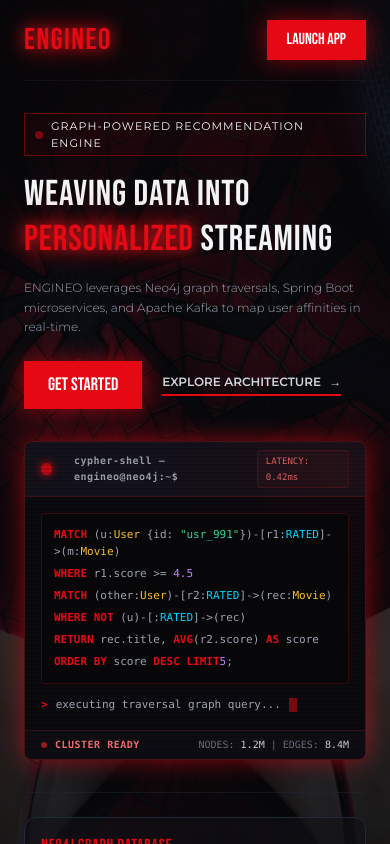
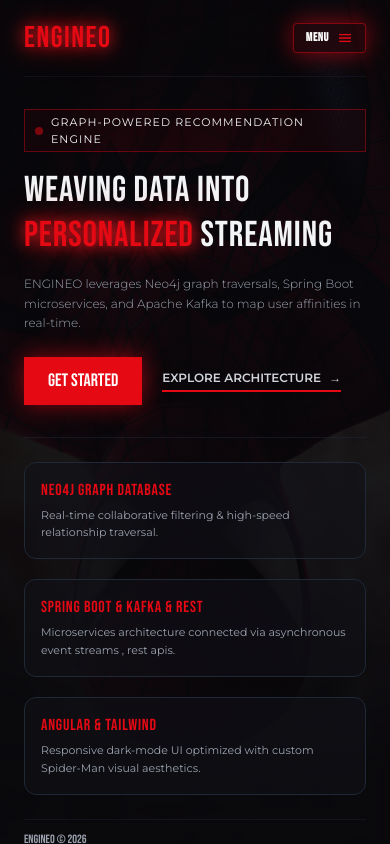
Before and after one commit to louhabali/engineo4j, an Angular app in the folder front-end/: page / in a window 390 px wide. Shown: the top 844 px of the page. Built offline with nearby package versions, Linux system fonts and the light colour scheme.

Commit message:
handle links + responsive ui and menu

```diff
--- a/front-end/src/app/pages/catalog/catalog.component.html
+++ b/front-end/src/app/pages/catalog/catalog.component.html
@@ -16,62 +16,132 @@
   *ngIf="!isInitialLoading"
   class="min-h-screen bg-bg-primary text-gray-200 font-mono overflow-x-hidden selection:bg-brand-red selection:text-white animate-fade-in"
 >
-  <!-- NAVIGATION BAR -->
-  <nav
-    class="fixed top-0 left-0 right-0 z-50 bg-bg-primary/85 backdrop-blur-md border-b border-gray-800/80 px-6 py-4"
-  >
-    <div class="max-w-7xl mx-auto flex items-center justify-between">
-      <div class="flex items-center gap-8">
-        <a
-          routerLink="/"
-          class="font-netflix text-3xl text-brand-red tracking-wider spidey-glow-text"
-          >ENGINEO</a
-        >
-        <div class="hidden md:flex items-center gap-6 text-xs text-gray-400">
-          <a
-            routerLink="/catalog"
-            class="text-white hover:text-brand-red transition-colors"
-            >DISCOVER</a
-          >
-          <a
-            routerLink="/profile"
-            class="hover:text-brand-red transition-colors"
-            >MY PROFILE</a
-          >
+  <!-- FIXED NAVBAR -->
+  <nav class="fixed top-0 left-0 right-0 z-50 bg-bg-primary/90 backdrop-blur-md flex justify-between items-center py-4 px-6 md:px-16 border-b border-gray-800/60 animate-fade-in-up">
+    <!-- LEFT GROUP: LOGO + ADJACENT NAV LINKS -->
+    <div class="flex items-center gap-10">
+      <!-- LOGO -->
+      <div routerLink="/" class="font-netflix text-3xl text-brand-red tracking-wider spidey-glow-text cursor-pointer">
+        ENGINEO
+      </div>
+
+      <!-- DESKTOP NAV LINKS (CLOSE TO LOGO) -->
+      <div class="hidden md:flex items-center gap-6 text-xs font-semibold tracking-wider text-gray-400">
+        <a routerLink="/recommendations" class="hover:text-brand-red transition-colors duration-300">RECOMMENDATIONS</a>
+        <a routerLink="/profile" class="hover:text-brand-red transition-colors duration-300">MY PROFILE</a>
       </div>
     </div>
 
-      <!-- SEARCH BAR & AUTH BUTTONS -->
-      <div class="flex items-center gap-4">
-        <div class="relative hidden sm:block w-48 lg:w-64">
+    <!-- DESKTOP SEARCH & AUTH BUTTONS -->
+    <div class="hidden md:flex items-center gap-4">
+      <div class="relative w-48 lg:w-56">
+        <svg class="absolute left-2.5 top-1/2 -translate-y-1/2 w-3.5 h-3.5 text-gray-500 pointer-events-none" fill="none" stroke="currentColor" viewBox="0 0 24 24">
+          <path stroke-linecap="round" stroke-linejoin="round" stroke-width="2" d="M21 21l-6-6m2-5a7 7 0 11-14 0 7 7 0 0114 0z"/>
+        </svg>
         <input
           type="text"
           [(ngModel)]="searchQuery"
           (ngModelChange)="onSearchChange()"
           placeholder="Search graph nodes..."
-            class="w-full bg-[#0B0A0F] border border-gray-800 focus:border-brand-red text-xs text-gray-200 pl-8 pr-3 py-1.5 rounded outline-none transition-all duration-300"
+          class="w-full bg-[#0B0A0F] border border-gray-800 focus:border-brand-red text-xs text-gray-200 pl-8 pr-3 py-1.5 outline-none transition-all duration-300"
         />
       </div>
 
+      <a routerLink="/login" class="bg-brand-red hover:bg-brand-red-glow text-white font-netflix text-base px-5 py-2 shadow-spidey-glow hover:scale-105 transition-all duration-300">
+        AUTHENTICATE
+      </a>
+    </div>
+
+    <!-- MOBILE CONTROLS -->
+    <div class="md:hidden flex items-center gap-2">
+      <!-- MOBILE SEARCH TOGGLE BUTTON -->
+      <button
+        (click)="toggleSearch()"
+        type="button"
+        class="p-2 border border-gray-800 bg-[#0B0A0F] text-gray-300 hover:text-brand-red hover:border-brand-red/50 transition-colors"
+        aria-label="Toggle Search"
+      >
+        <svg class="w-4 h-4" fill="none" stroke="currentColor" viewBox="0 0 24 24">
+          <path stroke-linecap="round" stroke-linejoin="round" stroke-width="2" d="M21 21l-6-6m2-5a7 7 0 11-14 0 7 7 0 0114 0z"/>
+        </svg>
+      </button>
+
+      <!-- MOBILE MENU TOGGLE BUTTON -->
+      <button
+        (click)="toggleMenu()"
+        type="button"
+        class="flex items-center gap-2 px-3 py-1.5 border border-brand-red/50 bg-brand-red/10 text-white font-semibold text-xs rounded hover:bg-brand-red/20 focus:outline-none transition-all duration-300 shadow-spidey-glow"
+        aria-label="Toggle Menu"
+      >
+        <span class="font-netflix tracking-wider">MENU</span>
+        <svg class="w-4 h-4 fill-current text-brand-red" viewBox="0 0 24 24">
+          <path *ngIf="!isMenuOpen" d="M3 6h18v2H3V6zm0 5h18v2H3v-2zm0 5h18v2H3v-2z"/>
+          <path *ngIf="isMenuOpen" d="M19 6.41L17.59 5 12 10.59 6.41 5 5 6.41 10.59 12 5 17.59 6.41 19 12 13.41 17.59 19 19 17.59 13.41 12z"/>
+        </svg>
+      </button>
+    </div>
+
+    <!-- MOBILE EXPANDABLE SEARCH BAR -->
+    <div
+      *ngIf="isSearchOpen"
+      class="absolute top-full left-0 w-full bg-bg-secondary/100 backdrop-blur-md border-b border-brand-red/30 p-4 md:hidden animate-fade-in-down z-30"
+    >
+      <div class="relative w-full">
+        <svg class="absolute left-3 top-1/2 -translate-y-1/2 w-4 h-4 text-brand-red pointer-events-none" fill="none" stroke="currentColor" viewBox="0 0 24 24">
+          <path stroke-linecap="round" stroke-linejoin="round" stroke-width="2" d="M21 21l-6-6m2-5a7 7 0 11-14 0 7 7 0 0114 0z"/>
+        </svg>
+        <input
+          type="text"
+          [(ngModel)]="searchQuery"
+          (ngModelChange)="onSearchChange()"
+          placeholder="Search graph nodes..."
+          class="w-full bg-[#0B0A0F] border border-brand-red/60 focus:border-brand-red text-xs text-gray-200 pl-9 pr-8 py-2 outline-none shadow-spidey-glow transition-all"
+        />
+        <button
+          *ngIf="searchQuery"
+          (click)="searchQuery = ''; onSearchChange()"
+          class="absolute right-3 top-1/2 -translate-y-1/2 text-gray-400 hover:text-white text-xs"
+        >
+          ✕
+        </button>
+      </div>
+    </div>
+
+    <!-- MOBILE DROPDOWN MENU -->
+    <div
+      *ngIf="isMenuOpen"
+      class="absolute top-full left-0 w-full bg-bg-secondary/100 backdrop-blur-md border-b border-brand-red/30 p-5 flex flex-col gap-4 text-xs font-semibold tracking-wider text-gray-300 shadow-2xl md:hidden animate-fade-in-down z-30"
+    >
+      <a
+        routerLink="/recommendations"
+        (click)="isMenuOpen = false"
+        class="hover:text-brand-red transition-colors py-1.5 border-b border-gray-800/60"
+      >
+        RECOMMENDATIONS
+      </a>
+
+      <a
+        routerLink="/profile"
+        (click)="isMenuOpen = false"
+        class="hover:text-brand-red transition-colors py-1.5 border-b border-gray-800/60"
+      >
+        MY PROFILE
+      </a>
+
+      <!-- MOBILE LAUNCH APP BUTTON -->
       <a
         routerLink="/login"
-          class="text-xs text-gray-300 hover:text-white px-3 py-1.5 transition-colors"
+        (click)="isMenuOpen = false"
+        class="bg-brand-red hover:bg-brand-red-glow text-white font-netflix text-center text-sm py-2.5 mt-2 shadow-spidey-glow transition-all duration-300"
       >
-          SIGN IN
+        AUTHENTICATE
       </a>
-        <a
-          routerLink="/register"
-          class="text-xs bg-brand-red hover:bg-brand-red-glow text-white font-netflix px-4 py-1.5 rounded shadow-spidey-glow hover:scale-[1.02] transition-all"
-        >
-          CREATE NODE
-        </a>
-      </div>
     </div>
   </nav>
 
-  <!-- HERO SECTION WITH FULL BLEED BACKGROUND & GRADIENT FADE -->
+  <!-- HERO SECTION WITH TOP PADDING FOR FIXED NAVBAR -->
   <section
-    class="relative min-h-[85vh] flex items-end pt-24 pb-16 px-6 md:px-12 overflow-hidden border-b border-gray-800/60"
+    class="relative min-h-[85vh] flex items-end pt-32 pb-16 px-6 md:px-16 overflow-hidden border-b border-gray-800/60"
   >
     <img
       [src]="heroMovie?.bannerUrl"
@@ -113,13 +183,13 @@
       <div class="flex items-center gap-4 pt-2">
         <a
           routerLink="/recommendations"
-          class="bg-brand-red hover:bg-brand-red-glow text-white font-netflix text-base px-6 py-2.5 rounded shadow-spidey-glow hover:scale-[1.02] transition-all flex items-center gap-2"
+          class="bg-brand-red hover:bg-brand-red-glow text-white font-netflix text-base px-6 py-2.5 shadow-spidey-glow hover:scale-[1.02] transition-all flex items-center gap-2"
         >
           <span>▶</span> EXPLORE RECOMMENDATIONS
         </a>
         <a
           routerLink="/graph"
-          class="bg-[#0B0A0F] border border-gray-800 hover:border-gray-600 text-gray-300 text-xs px-5 py-3 rounded transition-all"
+          class="bg-[#0B0A0F] border border-gray-800 hover:border-gray-600 text-gray-300 text-xs px-5 py-3 transition-all"
         >
           VIEW TRAVERSE GRAPH
         </a>
@@ -129,7 +199,7 @@
 
   <!-- LIVE GRAPH METRICS STRIP -->
   <section
-    class="bg-[#0B0A0F] border-b border-gray-800/80 py-4 px-6 text-xs text-gray-400"
+    class="bg-[#0B0A0F] border-b border-gray-800/80 py-4 px-6 md:px-16 text-xs text-gray-400"
   >
     <div
       class="max-w-7xl mx-auto grid grid-cols-2 md:grid-cols-4 gap-4 text-center"
@@ -154,7 +224,7 @@
   </section>
 
   <!-- MAIN CATALOG & CAROUSELS -->
-  <main class="max-w-7xl mx-auto px-6 py-12 space-y-12">
+  <main class="max-w-7xl mx-auto px-6 md:px-16 py-12 space-y-12">
     <!-- GENRE FILTER BUTTONS -->
     <div class="flex items-center gap-3 overflow-x-auto pb-2 scrollbar-none">
       <button
@@ -164,7 +234,7 @@
         [class.text-white]="selectedGenre === genre"
         [class.bg-[#0B0A0F]]="selectedGenre !== genre"
         [class.text-gray-400]="selectedGenre !== genre"
-        class="border border-gray-800 hover:border-brand-red/50 text-xs px-4 py-1.5 rounded-full transition-all whitespace-nowrap"
+        class="border border-gray-800 hover:border-brand-red/50 text-xs px-4 py-1.5 transition-all whitespace-nowrap"
       >
         {{ genre }}
       </button>
@@ -183,13 +253,13 @@
         >
       </div>
 
-      <!-- LOADER 2: INLINE SEARCH & FILTER (Replaces the grid area directly for 1 second) -->
+      <!-- LOADER 2: INLINE SEARCH & FILTER -->
       <div *ngIf="isFiltering" class="min-h-[300px] flex flex-col items-center justify-center space-y-3 py-20 bg-[#0B0A0F]/40 border border-gray-800/50 rounded-lg">
         <div class="w-10 h-10 rounded-full border-2 border-gray-800 border-t-brand-red animate-spin shadow-spidey-glow"></div>
         <p class="text-xs text-brand-red tracking-widest animate-pulse">QUERYING GRAPH NODES...</p>
       </div>
 
-      <!-- MOVIES GRID (Hidden while isFiltering is true) -->
+      <!-- MOVIES GRID -->
       <div *ngIf="!isFiltering" class="grid grid-cols-2 sm:grid-cols-3 lg:grid-cols-4 gap-4">
         <div
           *ngFor="let movie of trendingMovies"
@@ -276,7 +346,7 @@
 
   <!-- FOOTER -->
   <footer
-    class="border-t border-gray-800/80 bg-[#0B0A0F] py-8 px-6 text-center text-[10px] text-gray-600 space-y-2"
+    class="border-t border-gray-800/80 bg-[#0B0A0F] py-8 px-6 md:px-16 text-center text-[10px] text-gray-600 space-y-2"
   >
     <p class="font-netflix text-sm text-brand-red spidey-glow-text">ENGINEO</p>
     <p>POWERED BY NEO4J, SPRING BOOT MICROSERVICES & ANGULAR</p>
--- a/front-end/src/app/pages/catalog/catalog.component.ts
+++ b/front-end/src/app/pages/catalog/catalog.component.ts
@@ -30,7 +30,8 @@ export class CatalogComponent implements OnInit {
   isInitialLoading = true; // Initial full-screen splash loader
   isFiltering = false;     // Inline search/filter loader that replaces the grid content
   hasMore = true;
-
+  isMenuOpen = false;
+  isSearchOpen = false;
   private searchSubject = new Subject<string>();
 
   ngOnInit(): void {
@@ -45,6 +46,21 @@ export class CatalogComponent implements OnInit {
     setTimeout(() => {
       this.loadMovies(true);
     }, 2000);
+  }
+
+  // TOGGLE HANDLERS FOR MOBILE UI
+  toggleSearch(): void {
+    this.isSearchOpen = !this.isSearchOpen;
+    if (this.isSearchOpen) {
+      this.isMenuOpen = false;
+    }
+  }
+
+  toggleMenu(): void {
+    this.isMenuOpen = !this.isMenuOpen;
+    if (this.isMenuOpen) {
+      this.isSearchOpen = false;
+    }
   }
 
   onSearchChange(): void {
--- a/front-end/src/app/pages/landing/landing.component.html
+++ b/front-end/src/app/pages/landing/landing.component.html
@@ -5,26 +5,65 @@
     <img
       src="spiderbg.webp"
       alt="Spider-Man Background"
-      class="w-full h-full object-cover object-center opacity-40 mix-blend-luminosity scale-105 animate-upside-down-float"
+      class="w-full h-full object-cover object-center opacity-20 mix-blend-luminosity scale-105 animate-upside-down-float"
     />
     <div class="absolute inset-0 radial-dark-overlay"></div>
   </div>
 
   <!-- NAVBAR -->
-  <nav class="relative z-10 flex justify-between items-center py-5 border-b border-gray-800/40 animate-fade-in-up">
+  <nav class="relative z-20 flex justify-between items-center py-5 border-b border-gray-800/40 animate-fade-in-up">
     <div class="font-netflix text-3xl text-brand-red tracking-wider spidey-glow-text cursor-pointer">
       ENGINEO
     </div>
 
+    <!-- DESKTOP NAV LINKS -->
     <div class="hidden md:flex gap-8 text-xs font-semibold tracking-wider text-gray-400">
       <a routerLink="/catalog" class="hover:text-brand-red transition-colors duration-300">MOVIES</a>
-      <a routerLink="/recommendations" class="hover:text-brand-red transition-colors duration-300">RECOMMENDATIONS</a>
+
       <a routerLink="/graph" class="hover:text-brand-red transition-colors duration-300">GRAPH ARCHITECTURE</a>
     </div>
 
-    <a routerLink="/login" class="bg-brand-red hover:bg-brand-red-glow text-white font-netflix text-base px-5 py-2 shadow-spidey-glow hover:scale-105 transition-all duration-300">
-      LAUNCH APP
-    </a>
+
+
+    <!-- MOBILE MENU TOGGLE BUTTON -->
+    <button
+      (click)="isMenuOpen = !isMenuOpen"
+      type="button"
+      class="md:hidden flex items-center gap-2 px-3 py-1.5 border border-brand-red/50 bg-brand-red/10 text-white font-semibold text-xs rounded hover:bg-brand-red/20 focus:outline-none transition-all duration-300 shadow-spidey-glow"
+      aria-label="Toggle Menu"
+    >
+      <span class="font-netflix tracking-wider">MENU</span>
+      <!-- Hamburger / Close Icon Toggle -->
+      <svg class="w-4 h-4 fill-current text-brand-red" viewBox="0 0 24 24">
+        <path *ngIf="!isMenuOpen" d="M3 6h18v2H3V6zm0 5h18v2H3v-2zm0 5h18v2H3v-2z"/>
+        <path *ngIf="isMenuOpen" d="M19 6.41L17.59 5 12 10.59 6.41 5 5 6.41 10.59 12 5 17.59 6.41 19 12 13.41 17.59 19 19 17.59 13.41 12z"/>
+      </svg>
+    </button>
+
+    <!-- MOBILE DROPDOWN MENU -->
+    <div
+      *ngIf="isMenuOpen"
+      class="absolute top-full left-0 w-full bg-bg-secondary/100 backdrop-blur-md border-b border-brand-red/30 p-5 flex flex-col gap-4 text-xs font-semibold tracking-wider text-gray-300 shadow-2xl md:hidden animate-fade-in-down z-30"
+    >
+
+      <a
+        routerLink="/catalog"
+        (click)="isMenuOpen = false"
+        class="hover:text-brand-red transition-colors py-1.5 border-b border-gray-800/60"
+      >
+        MOVIES
+      </a>
+      <a
+        routerLink="/graph"
+        (click)="isMenuOpen = false"
+        class="hover:text-brand-red transition-colors py-1.5 border-b border-gray-800/60"
+      >
+        GRAPH ARCHITECTURE
+      </a>
+
+      <!-- MOBILE LAUNCH APP BUTTON -->
+
+    </div>
   </nav>
 
   <!-- HERO SECTION -->
@@ -58,77 +97,6 @@
       </div>
     </div>
 
-    <!-- RIGHT VISUAL TERMINAL CARD -->
-    <div class="lg:col-span-5 flex justify-center lg:justify-end animate-fade-in-up">
-      <div class="relative w-full max-w-md bg-[#0B0A0F] border border-red-900/50 rounded-lg shadow-spidey-glow overflow-hidden font-mono text-xs">
-
-        <!-- GLOW EFFECTS & OVERLAYS -->
-        <div class="absolute -top-16 -right-16 w-44 h-44 bg-brand-red/10 rounded-full blur-3xl pointer-events-none animate-glow-pulse"></div>
-        <div class="absolute inset-0 bg-[linear-gradient(to_bottom,transparent_50%,rgba(0,0,0,0.3)_50%)] bg-[length:100%_4px] pointer-events-none opacity-40"></div>
-
-        <!-- TERMINAL HEADER BAR -->
-        <div class="flex items-center justify-between px-4 py-2 bg-[#14121B] border-b border-red-900/40 select-none">
-          <div class="flex items-center gap-2">
-            <span class="w-3 h-3 rounded-full bg-brand-red/80 inline-block shadow-[0_0_8px_#E50914]"></span>
-            <span class="ml-2 text-[10px] text-gray-400 font-semibold tracking-wider flex items-center gap-1.5">
-              <span class="text-brand-red"></span> cypher-shell — engineo&#64;neo4j:~$
-            </span>
-          </div>
-          <span class="text-[9px] text-red-400/90 bg-red-900/10 border border-red-900/30 px-2 py-0.5 rounded font-mono">
-            LATENCY: 0.42ms
-          </span>
-        </div>
-
-        <!-- TERMINAL BODY / CODE CONTENT -->
-        <div class="p-4 space-y-2 text-gray-300 leading-relaxed relative z-10 text-[11px]">
-          <div class="space-y-1 bg-[#070609] p-3 rounded border border-red-950/80">
-            <p class="text-gray-400">
-              <span class="text-brand-red font-bold">MATCH</span>
-              (u:<span class="text-amber-400">User</span> {{ '{' }}id: <span class="text-emerald-400">"usr_991"</span>{{ '}' }})-[r1:<span class="text-brand-cyan">RATED</span>]-&gt;(m:<span class="text-amber-400">Movie</span>)
-            </p>
-            <p class="text-gray-400">
-              <span class="text-brand-red font-bold">WHERE</span>
-              r1.score &gt;= <span class="text-purple-400">4.5</span>
-            </p>
-            <p class="text-gray-400">
-              <span class="text-brand-red font-bold">MATCH</span>
-              (other:<span class="text-amber-400">User</span>)-[r2:<span class="text-brand-cyan">RATED</span>]-&gt;(rec:<span class="text-amber-400">Movie</span>)
-            </p>
-            <p class="text-gray-400">
-              <span class="text-brand-red font-bold">WHERE NOT</span>
-              (u)-[:<span class="text-brand-cyan">RATED</span>]-&gt;(rec)
-            </p>
-            <p class="text-gray-400">
-              <span class="text-brand-red font-bold">RETURN</span>
-              rec.title, <span class="text-brand-red font-bold">AVG</span>(r2.score) <span class="text-brand-red font-bold">AS</span> score
-            </p>
-            <p class="text-gray-400">
-              <span class="text-brand-red font-bold">ORDER BY</span> score <span class="text-brand-red font-bold">DESC LIMIT</span> <span class="text-purple-400">5</span>;
-            </p>
-          </div>
-
-          <!-- TERMINAL PROMPT / CURSOR -->
-          <div class="flex items-center gap-2 text-[11px] pt-1 text-emerald-400">
-            <span class="text-brand-red font-bold">&gt;</span>
-            <span class="text-gray-400">executing traversal graph query...</span>
-            <span class="w-2 h-3.5 bg-brand-red animate-pulse inline-block"></span>
-          </div>
-        </div>
-
-        <!-- TERMINAL FOOTER / STATUS BAR -->
-        <div class="flex items-center justify-between px-4 py-1.5 bg-[#0E0D13] border-t border-red-900/30 text-[10px]">
-          <div class="flex items-center gap-2">
-            <span class="w-1.5 h-1.5 rounded-full bg-red-800 animate-ping"></span>
-            <span class="text-red-400 font-semibold tracking-wider">CLUSTER READY</span>
-          </div>
-          <div class="text-gray-500">
-            NODES: <span class="text-gray-300">1.2M</span> | EDGES: <span class="text-gray-300">8.4M</span>
-          </div>
-        </div>
-
-      </div>
-    </div>
-
   </main>
 
   <!-- FEATURES GRID -->
--- a/front-end/src/app/pages/landing/landing.component.ts
+++ b/front-end/src/app/pages/landing/landing.component.ts
@@ -9,6 +9,7 @@ import { RouterModule, RouterLink } from '@angular/router';
   templateUrl: './landing.component.html',
 })
 export class LandingComponent {
+  isMenuOpen = false;
   features = [
     { title: 'NEO4J GRAPH DATABASE', desc: 'Real-time collaborative filtering & high-speed relationship traversal.' },
     { title: 'SPRING BOOT & KAFKA & REST', desc: 'Microservices architecture connected via asynchronous event streams , rest apis.' },
```
Lines whose indentation alone changed are shown as unchanged.
